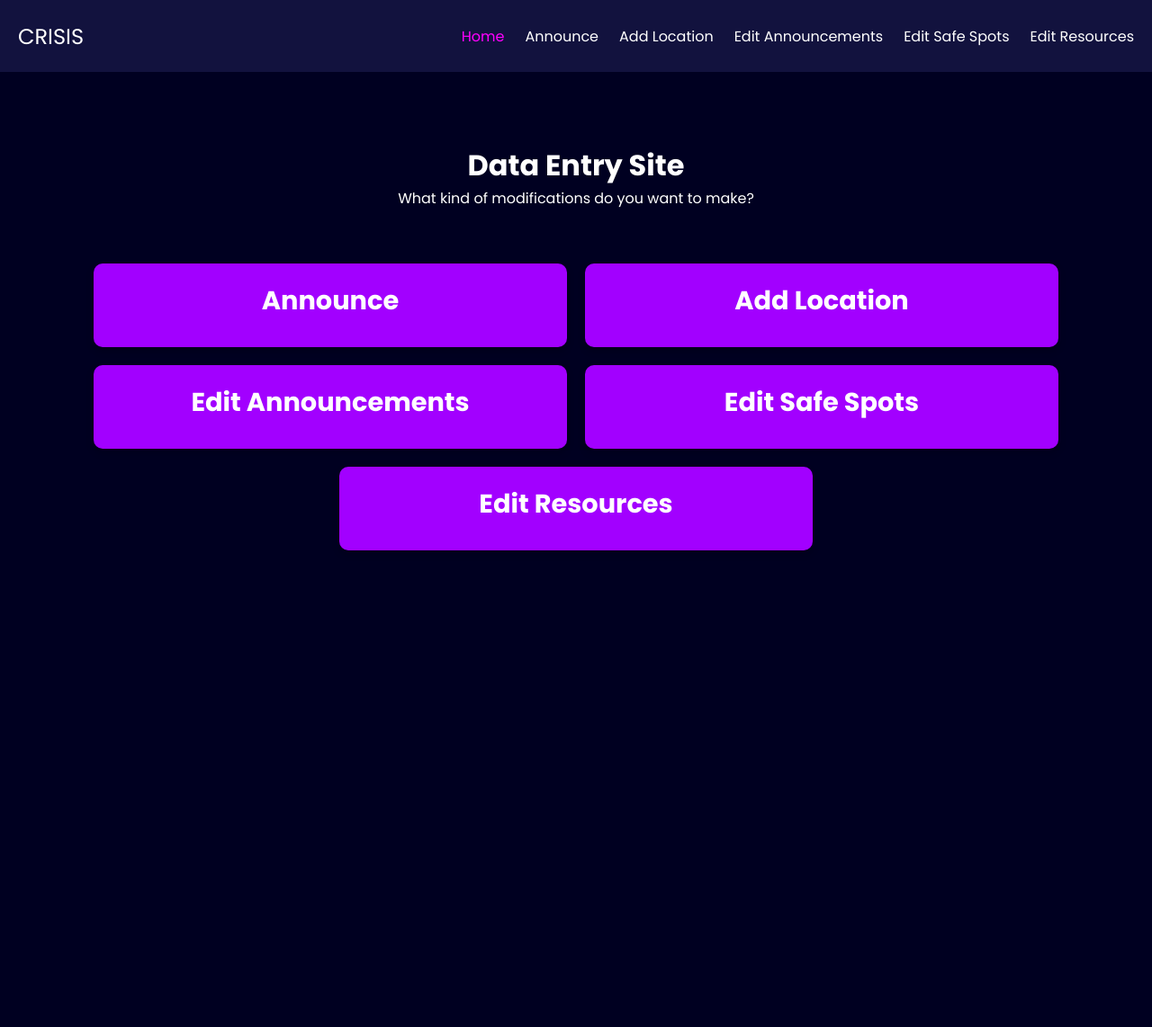
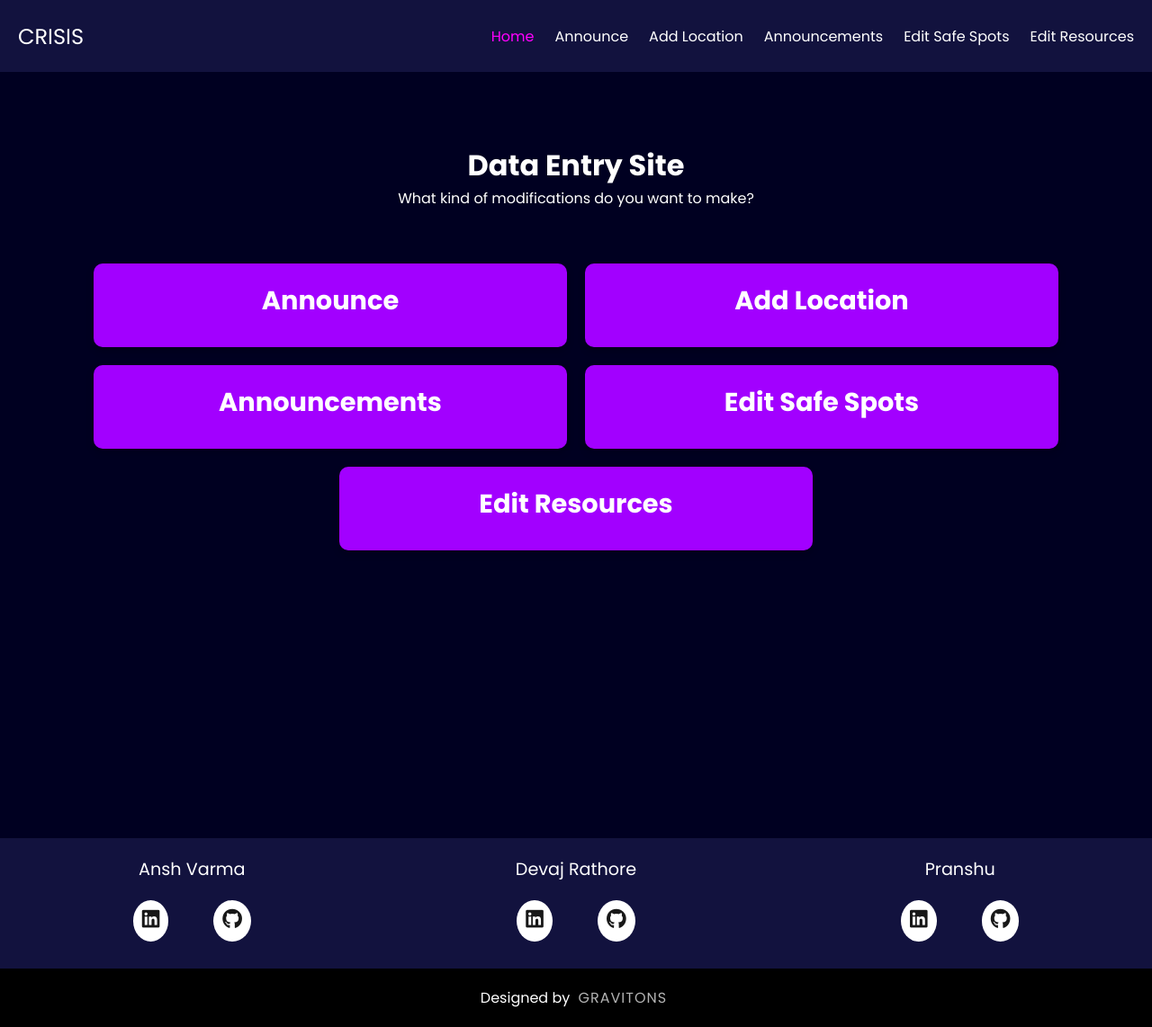
Before and after one commit to Gravitons-IIITD/Comprehensive-Resource-and-Incident-Support-Information-System-2.0, a Flask app: page / in a window 1280 px wide. Shown: the whole page at 90% size. Before the commit the page ends 612 px from the top, so only its background shows below. Run offline with Flask 3, Linux system fonts and the light colour scheme.

Commit message:
Version_3.5

```diff
--- a/dataentry/app.py
+++ b/dataentry/app.py
@@ -71,7 +71,7 @@
     if request.method == "POST":
         heading = request.form["heading"]
         content = request.form["content"]
-        timestamp = datetime.now()  # Current timestamp
+        timestamp = datetime.now()
         var = Announce(heading=heading, content=content, timestamp=timestamp)
         db.session.add(var)
         db.session.commit()
--- a/dataentry/templates/base.html
+++ b/dataentry/templates/base.html
@@ -13,6 +13,9 @@
         integrity="sha256-p4NxAoJBhIIN+hmNHrzRCf9tD/miZyoHS5obTRR9BMY=" crossorigin="" />
     <script src="https://unpkg.com/leaflet@1.9.4/dist/leaflet.js"
         integrity="sha256-20nQCchB9co0qIjJZRGuk2/Z9VM+kNiyxNV1lvTlZBo=" crossorigin=""></script>
+    <link rel="stylesheet" href="https://cdnjs.cloudflare.com/ajax/libs/font-awesome/6.5.1/css/all.min.css"
+        integrity="sha512-DTOQO9RWCH3ppGqcWaEA1BIZOC6xxalwEsw9c2QQeAIftl+Vegovlnee1c9QX4TctnWMn13TZye+giMm8e2LwA=="
+        crossorigin="anonymous" referrerpolicy="no-referrer" />
     <style>
         * {
             margin: 0;
@@ -373,9 +376,7 @@
             box-shadow: 0 0 15px rgba(0, 0, 0, 0.2);
             border-radius: 5px;
             width: 240px;
-            /* Increased width */
             text-align: left;
-            /* Align text to left */
         }
 
         .legend i {
@@ -390,6 +391,100 @@
             color: #ff073a;
             font-weight: bold;
             margin-top: 10px;
+        }
+
+        footer {
+            background-color: rgb(18, 18, 62);
+            padding: 100px;
+        }
+
+        .footerContainer {
+            margin-top: 300px;
+            background-color: rgb(18, 18, 62);
+            width: 100%;
+            padding-top: 20px;
+            padding-bottom: 20px;
+            display: flex;
+            justify-content: space-around;
+            flex-wrap: wrap;
+        }
+
+        .personGroup {
+            text-align: center;
+            flex: 1 1 30%;
+            /* Adjust the width of each person group as needed */
+        }
+
+        .person {
+            font-size: 1.2em;
+            color: white;
+            margin-bottom: 10px;
+        }
+
+        .socialIcons {
+            display: flex;
+            justify-content: center;
+            gap: 30px;
+            /* Adjust the gap between each social icon */
+        }
+
+        .socialIcons a {
+            text-decoration: none;
+            padding: 10px;
+            background-color: white;
+            margin: 10px;
+            border-radius: 50%;
+        }
+
+        .socialIcons a i {
+            font-size: 1.4em;
+            color: black;
+            opacity: 0.9;
+        }
+
+        .socialIcons a:hover {
+            background-color: rgb(18, 18, 62);
+            transition: 0.5s;
+        }
+
+        .socialIcons a:hover i {
+            color: white;
+            transition: 0.5s;
+        }
+
+
+        .footerBottom {
+            background-color: #000;
+            padding: 20px;
+            text-align: center;
+        }
+
+        .footerBottom p {
+            color: white;
+        }
+
+        .designer {
+            opacity: 0.7;
+            text-transform: uppercase;
+            letter-spacing: 1px;
+            font-weight: 400;
+            margin: 0px 5px;
+        }
+
+        @media (max-width: 700px) {
+            .footerContainer {
+                flex-direction: column;
+                align-items: center;
+            }
+
+            .personGroup {
+                width: 100%;
+            }
+
+            .socialIcons a {
+                padding: 8px;
+                margin: 4px;
+            }
         }
     </style>
 </head>
@@ -410,8 +505,8 @@
                     </li>
                     <li><a href="/location" {% block locationattribute %}{% endblock locationattribute %}>Add
                             Location</a></li>
-                    <li><a href="/annoucements" {% block annoucementsattribute %}{% endblock annoucementsattribute %}>
-                            Edit Announcements</a></li>
+                    <li><a href="/announcements" {% block annoucementsattribute %}{% endblock annoucementsattribute %}>
+                            Announcements</a></li>
                     <li><a href="/safespots" {% block safespotsattribute %}{% endblock safespotsattribute %}>
                             Edit Safe Spots</a></li>
                     <li><a href="/resources" {% block resourcesattribute %}{% endblock resourcesattribute %}>
@@ -423,6 +518,42 @@
     {% block bodyy %}
 
     {% endblock bodyy %}
+
+    <div class="footerContainer">
+        <div class="personGroup">
+            <div class="person">
+                <p>Ansh Varma</p>
+            </div>
+            <div class="socialIcons">
+                <a href="https://www.linkedin.com/in/anshvarma16/"><i class="fa-brands fa-linkedin"></i></a>
+                <a href="https://github.com/anshvarma16"><i class="fa-brands fa-github"></i></a>
+            </div>
+        </div>
+        <div class="personGroup">
+            <div class="person">
+                <p>Devaj Rathore</p>
+            </div>
+            <div class="socialIcons">
+                <a href="https://www.linkedin.com/in/devajrathore/"><i class="fa-brands fa-linkedin"></i></a>
+                <a href="https://github.com/mesonicDEVAJ18"><i class="fa-brands fa-github"></i></a>
+            </div>
+        </div>
+        <div class="personGroup">
+            <div class="person">
+                <p>Pranshu</p>
+            </div>
+            <div class="socialIcons">
+                <a href="https://www.linkedin.com/in/pranshu-93a7b028a/"><i class="fa-brands fa-linkedin"></i></a>
+                <a href="https://github.com/Pranshu-iiitd"><i class="fa-brands fa-github"></i></a>
+            </div>
+        </div>
+
+    </div>
+    <div class="footerBottom">
+        <p> Designed by <span class="designer">Gravitons</span></p>
+    </div>
+    </footer>
+
     <script>
         const menuBtn = document.getElementById('menu-btn');
         const menu = document.getElementById('menu');
--- a/dataentry/templates/indexentry.html
+++ b/dataentry/templates/indexentry.html
@@ -24,7 +24,7 @@
                 <h2>Add Location</h2>
             </a>
             <a href="/announcements" class="big-button" style="background-color: #a200ff;">
-                <h2>Edit Announcements</h2>
+                <h2>Announcements</h2>
             </a>
             <a href="/safespots" class="big-button" style="background-color: #a200ff;">
                 <h2>Edit Safe Spots</h2>
```
Also changed, not shown: dataentry/templates/announcements.html (+29 -0 lines), dataentry/announce.db, dataentry/location.db.
